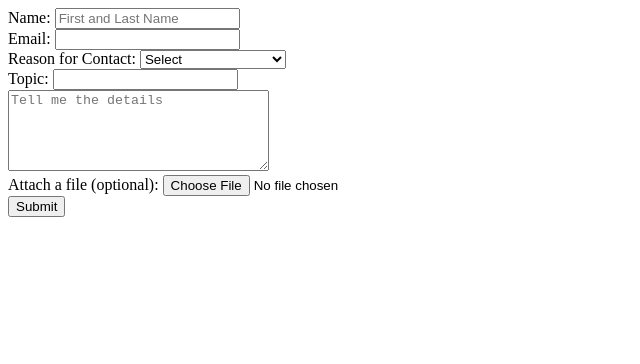
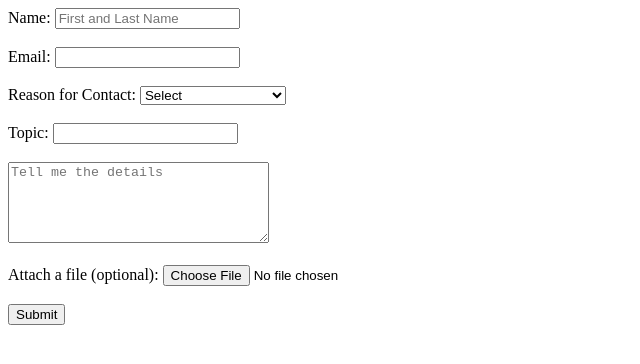
Before and after one commit to NgocLinh-05/NgocLinh-05.github.io, a plain HTML site: page Week-8/contact.html in a window 1280 px wide. Shown: the whole page, without its empty margins (0-640 px from the left). Drawn offline with Linux system fonts and the light colour scheme.

Commit message:
update cv

```diff
--- a/Week-8/contact.html
+++ b/Week-8/contact.html
@@ -9,9 +9,9 @@
    <!-- Form to input name, email -->
     <form action="#" method="post">
         <label for="name">Name:</label>
-        <input type="text" id="name" name="name" placeholder="First and Last Name"><br>
+        <input type="text" id="name" name="name" placeholder="First and Last Name"><br><br>
         <label for="email">Email:</label>
-        <input type="email" id="email" name="email" required><br>
+        <input type="email" id="email" name="email" required><br><br>
     </form>
 
     <!-- select contact reason -->
@@ -22,18 +22,18 @@
             <option value="job_offer">Job Offer / Hiring</option>
             <option value="question">General Question</option>
             <option value="other">Other</option>
-        </select><br>
+        </select><br><br>
 
     <!-- Form to input topic -->
         <label for="topic">Topic:</label>
-        <input type="text" id="topic" name="topic" required><br>
+        <input type="text" id="topic" name="topic" required><br><br>
 
     <!-- textarea -->
-        <textarea id="message" name="message" rows="5" cols="30" placeholder="Tell me the details" required></textarea><br>
+        <textarea id="message" name="message" rows="5" cols="30" placeholder="Tell me the details" required></textarea><br><br>
 
     <!-- file submit -->
         <label for="file">Attach a file (optional):</label>
-        <input type="file" id="file" name="file"><br>
+        <input type="file" id="file" name="file"><br><br>
 
         <input type="submit" value="Submit">
 
```
Also changed, not shown: Week-3/cv.html (+6 -0 lines).
